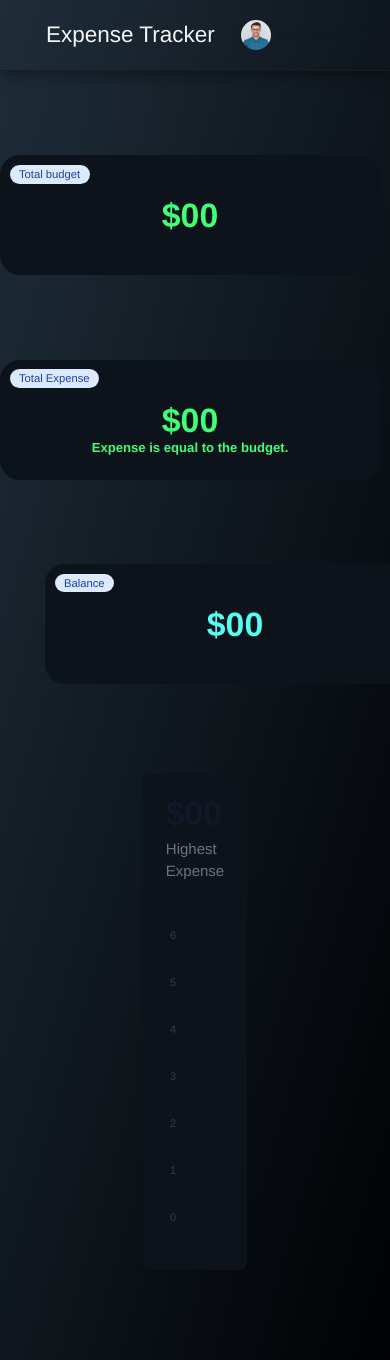
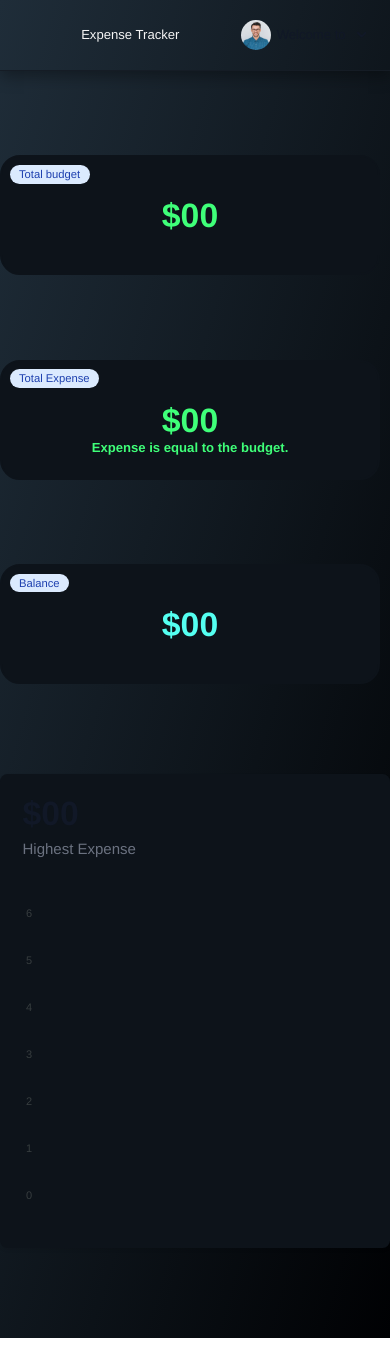
Before and after one commit to mohammadafnan/ExpenceTracker-json-server, an Angular app: page /dashboard in a window 390 px wide. After the commit the page ends 1338 px from the top, so only its background shows below. Built offline with nearby package versions, Linux system fonts and the light colour scheme; data requests are answered from the project's data file; some icons are missing.

Commit message:
alerts added  25 june 2025

```diff
--- a/src/app/dashboard/dashboard.component.html
+++ b/src/app/dashboard/dashboard.component.html
@@ -45,7 +45,7 @@
     <span class="ope" *ngIf="totalexp() > getUserBudget()">></span>
     <span class="ope" *ngIf="totalexp() < getUserBudget()"><</span> -->
 
-  <h3 class="card4 ml-5 text-4xl relative font-semibold">
+  <h3 class="card4 md:ml-10 text-4xl relative font-semibold">
     <span
       class="absolute top-0 left-0 mt-2 ml-2 bg-blue-100 text-blue-800 text-xs font-medium me-2 px-2.5 py-0.5 rounded-full dark:bg-blue-900 dark:text-blue-100"
     >
@@ -59,7 +59,7 @@
 </div>
 
 <div class="flex justify-center align-middle mt-24 mb-24">
-  <div class="w-screen rounded-lg shadow-sm bg-[#0d131a] ml-52 mr-52">
+  <div class="w-screen rounded-lg shadow-sm bg-[#0d131a] sm:ml-52 sm:mr-52">
     <div class="flex justify-between p-4 md:p-6 pb-0 md:pb-0">
       <div>
         <h5
--- a/src/app/expense/expense.component.html
+++ b/src/app/expense/expense.component.html
@@ -129,9 +129,11 @@
       </div>
     </div>
   </div>
-
+  <!-- class="w[400px] overflow-x-scroll" -->
+  <!-- style="width: 400px; overflow-x: scroll" -->
   <div class="center">
     <table id="excel-table">
+      <div class="w-[400px] sm:w-full  overflow-x-scroll">
         <thead>
           <tr>
             <input
@@ -202,7 +204,10 @@
           </tr>
           <tr></tr>
         </tbody>
+      </div>
     </table>
+  </div>
+
   <!--
     <div>
       @for (item of _ExtrackerService.getdata; track item.id){
@@ -213,7 +218,7 @@
       <div>no data</div>
       }
     </div> -->
-  </div>
+
   <!-- [ngClass]="totalexp() > this.budget ? 'card3' : 'card1'" -->
   <!-- Start Q2 -->
   <!-- <div class="flex justify-center flex-col md:flex-row" id="excel-table"> -->
@@ -253,7 +258,7 @@
 
 <div
   *ngIf="this.add"
-  class="absolute top-10 right-10 flex w-96 items-center p-3 mb-4 text-sm rounded-lg dark:bg-[#00ff8078] text-white-900"
+  class=" alert-animation absolute top-10 right-10 flex w-96 items-center p-3 mb-4 text-sm rounded-lg dark:bg-[#00ff8078] text-white-900"
   role="alert"
 >
   <svg
@@ -276,7 +281,7 @@
 
 <div
   *ngIf="this.budg"
-  class="absolute top-10 right-10 flex w-96 items-center p-3 mb-4 text-sm rounded-lg dark:bg-[#00ff8078] text-white-900"
+  class="alert-animation absolute top-10 right-10 flex w-96 items-center p-3 mb-4 text-sm rounded-lg dark:bg-[#00ff8078] text-white-900"
   role="alert"
 >
   <svg
@@ -298,7 +303,7 @@
 </div>
 <div
   *ngIf="this.down"
-  class="absolute top-10 right-10 flex w-96 items-center p-3 mb-4 text-sm rounded-lg dark:bg-[#00ff8078] text-white-900"
+  class="alert-animation absolute top-10 right-10 flex w-96 items-center p-3 mb-4 text-sm rounded-lg dark:bg-[#00ff8078] text-white-900"
   role="alert"
 >
   <svg
@@ -320,7 +325,7 @@
 </div>
 <div
   *ngIf="this.rem"
-  class="absolute top-10 right-10 flex w-96 items-center p-3 mb-4 text-sm rounded-lg dark:bg-[#00ff8078] text-white-900"
+  class="alert-animation absolute top-10 right-10 flex w-96 items-center p-3 mb-4 text-sm rounded-lg dark:bg-[#00ff8078] text-white-900"
   role="alert"
 >
   <svg
--- a/src/app/expense/expense.component.scss
+++ b/src/app/expense/expense.component.scss
@@ -41,6 +41,8 @@ table {
   border-radius: 20px;
   padding: 20px;
   // font-weight: 100;
+  overflow: auto;
+
 }
 
 .totalrow {
--- a/src/app/header/header.component.html
+++ b/src/app/header/header.component.html
@@ -1,9 +1,12 @@
 <div class="centerheader" *ngIf="extracker.currentRoute != '/login'">
   <div (click)="this.extracker.toggleDrawer()">
-    <i class="lni lni-menu-hamburger-1 cursor-pointer" style="font-size: 22px"></i>
+    <i
+      class="lni lni-menu-hamburger-1 cursor-pointer"
+      style="font-size: 22px"
+    ></i>
   </div>
 
-  <h3 class="text-2xl">
+  <h3 class="sm:text-2xl text-sm">
     <i class="lni lni-trend-down-1" style="color: rgb(255, 72, 72)"></i>
     {{ heading }}
   </h3>
@@ -40,7 +43,8 @@
   </button>
 
   <!-- Dropdown menu -->
-  <div class="shadow"
+  <div
+    class="shadow"
     id="dropdownAvatarName"
     class="z-10 hidden bg-[#0d131a] divide-y divide-gray-100 rounded-lg shadow-xl w-44 dark:divide-gray-600"
   >
--- a/src/app/login/login.component.html
+++ b/src/app/login/login.component.html
@@ -56,7 +56,7 @@
 
 <div
   *ngIf="this.auth.err"
-  class="absolute top-10 right-10 flex w-96 items-center p-3 mb-4 text-sm rounded-lg dark:bg-[#dc3545b5] text-white-900"
+  class="alert-animation absolute top-10 right-10 flex w-96 items-center p-3 mb-4 text-sm rounded-lg dark:bg-[#dc3545b5] text-white-900"
   role="alert"
 >
   <svg
@@ -78,7 +78,7 @@
 
 <div
   *ngIf="this.auth.succ"
-  class="absolute top-10 right-10 flex w-96 items-center p-3 mb-4 text-sm rounded-lg dark:bg-[#00ff8078] text-white-900"
+  class="alert-animation absolute top-10 right-10 flex w-96 items-center p-3 mb-4 text-sm rounded-lg dark:bg-[#00ff8078] text-white-900"
   role="alert"
 >
   <svg
--- a/src/styles.css
+++ b/src/styles.css
@@ -180,10 +180,6 @@ tr td {
   }
 }
 
-
-
-
-
 /* Main content above the blur */
 .main-content {
   position: relative;
@@ -201,3 +197,18 @@ tr td {
   width: 300px;
   margin: auto;
 } */
+
+.alert-animation {
+  animation: fadeInUp 1s ease forwards;
+}
+
+@keyframes fadeInUp {
+  from {
+    opacity: 0;
+    transform: translateY(30px);
+  }
+  to {
+    opacity: 1;
+    transform: translateY(0);
+  }
+}
```
Lines whose indentation alone changed are shown as unchanged.
